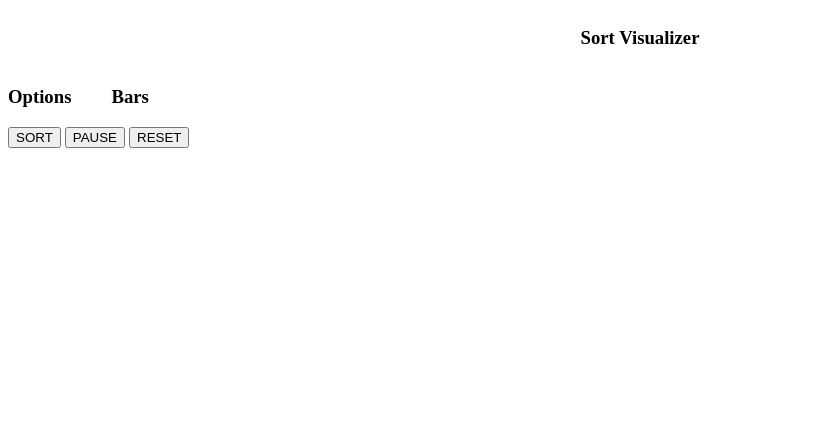
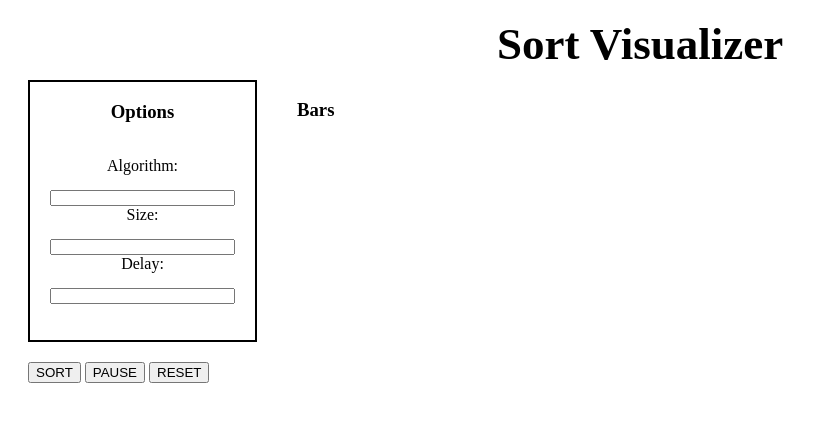
Before and after one commit to aldahir15/SortVisualizer, a plain HTML site: page index.html in a window 1280 px wide. Shown: the whole page, without its empty margins (0-838 px from the left). Drawn offline with Linux system fonts and the light colour scheme.

Commit message:
Add styling

```diff
--- a/index.html
+++ b/index.html
@@ -14,6 +14,26 @@
     <div class="algo-container">
       <div class="algo-options">
           <h3>Options</h3>
+          <ul class="options-list">
+            <li>
+              <p>
+                Algorithm:
+              </p>
+              <input type="text">
+            </li>
+            <li>
+              <p>
+                Size:
+              </p>
+              <input type="text">
+            </li>
+            <li>
+              <p>
+                Delay:
+              </p>
+              <input type="text">
+            </li>
+          </ul>
       </div>
       <div class="spacing"></div>
       <div class="bars">
--- a/style.css
+++ b/style.css
@@ -1,6 +1,11 @@
 .title {
   display: flex;
   justify-content: center;
+}
+
+.title h3 {
+  font-size: 45px;
+  margin: 10px 0;
 }
 
 .algo-container {
@@ -8,6 +13,41 @@
   flex-direction: row;
 }
 
+.algo-options {
+  padding: 0 20px 20px 20px;
+  border: 2px solid black;
+  display: flex;
+  flex-direction: column;
+  justify-content: center;
+  text-align: center;
+  margin-left: 20px;
+  margin-bottom: 20px;
+}
+
+.algo-options p {
+  margin: 0;
+  margin-bottom: 15px;
+}
+
 .spacing {
   width: 40px;
 }
+
+.options-list {
+  display: flex;
+  flex-direction: column;
+  padding-left: 0;
+}
+
+.options-list li {
+  display: flex;
+  flex-direction: column;
+}
+
+.options-list input {
+  height: 10px
+}
+
+.function-buttons {
+  margin-left: 20px;
+}
```
